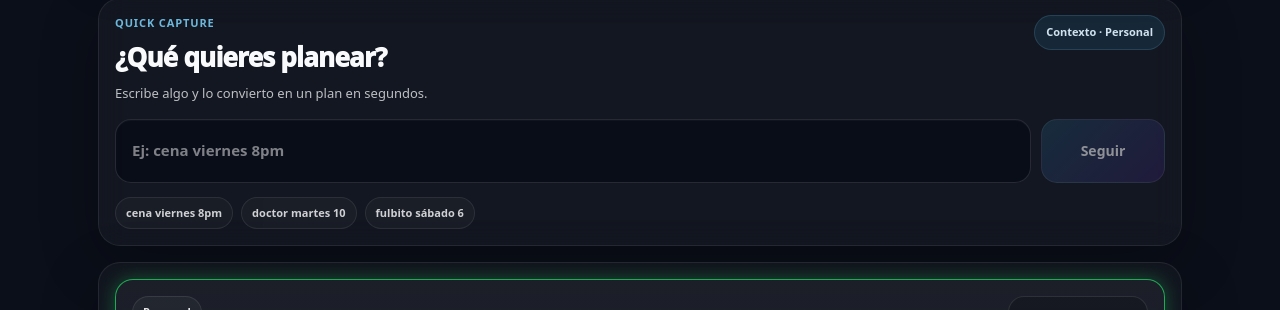
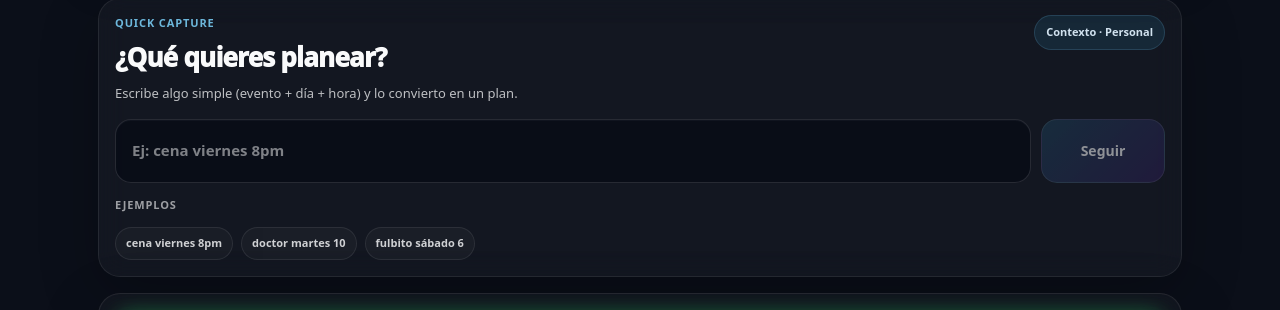
Before and after one commit to Fgainzall/syncplans-app, a Next.js app: page /summary in a window 1280 px wide. Shown: the part 293-603 px from the top of the page. Built offline with nearby package versions, Linux system fonts and the light colour scheme; no server answers.

Commit message:
ux: improve Quick Capture guidance with soft structure hint + examples label

```diff
--- a/src/app/summary/SummaryClient.tsx
+++ b/src/app/summary/SummaryClient.tsx
@@ -983,9 +983,9 @@ export default function SummaryClient({ highlightId, appliedToast }: Props) {
               <div>
                 <div style={styles.captureEyebrow}>Quick Capture</div>
                 <div style={styles.captureTitle}>¿Qué quieres planear?</div>
-                <div style={styles.captureSub}>
-                  Escribe algo y lo convierto en un plan en segundos.
-                </div>
+              <div style={styles.captureSub}>
+  Escribe algo simple (evento + día + hora) y lo convierto en un plan.
+</div>
               </div>
 
               <div style={styles.captureHintPill}>{activeGroupId ? `Contexto · ${activeLabel}` : "Contexto · Personal"}</div>
@@ -1020,7 +1020,10 @@ export default function SummaryClient({ highlightId, appliedToast }: Props) {
               </button>
             </div>
 
-            <div style={styles.captureExamplesRow}>
+            <div style={{ marginTop: 14 }}>
+  <div style={styles.captureExamplesLabel}>Ejemplos</div>
+</div>
+  <div style={styles.captureExamplesRow}>
              <span
   onClick={() => {
     setQuickCaptureValue("cena viernes 8pm");
@@ -1996,4 +1999,12 @@ const styles: Record<string, React.CSSProperties> = {
     opacity: 0.74,
     lineHeight: 1.5,
   },
+  captureExamplesLabel: {
+  fontSize: 11,
+  fontWeight: 900,
+  textTransform: "uppercase",
+  letterSpacing: "0.08em",
+  opacity: 0.6,
+  marginBottom: 6,
+},
 };
```
